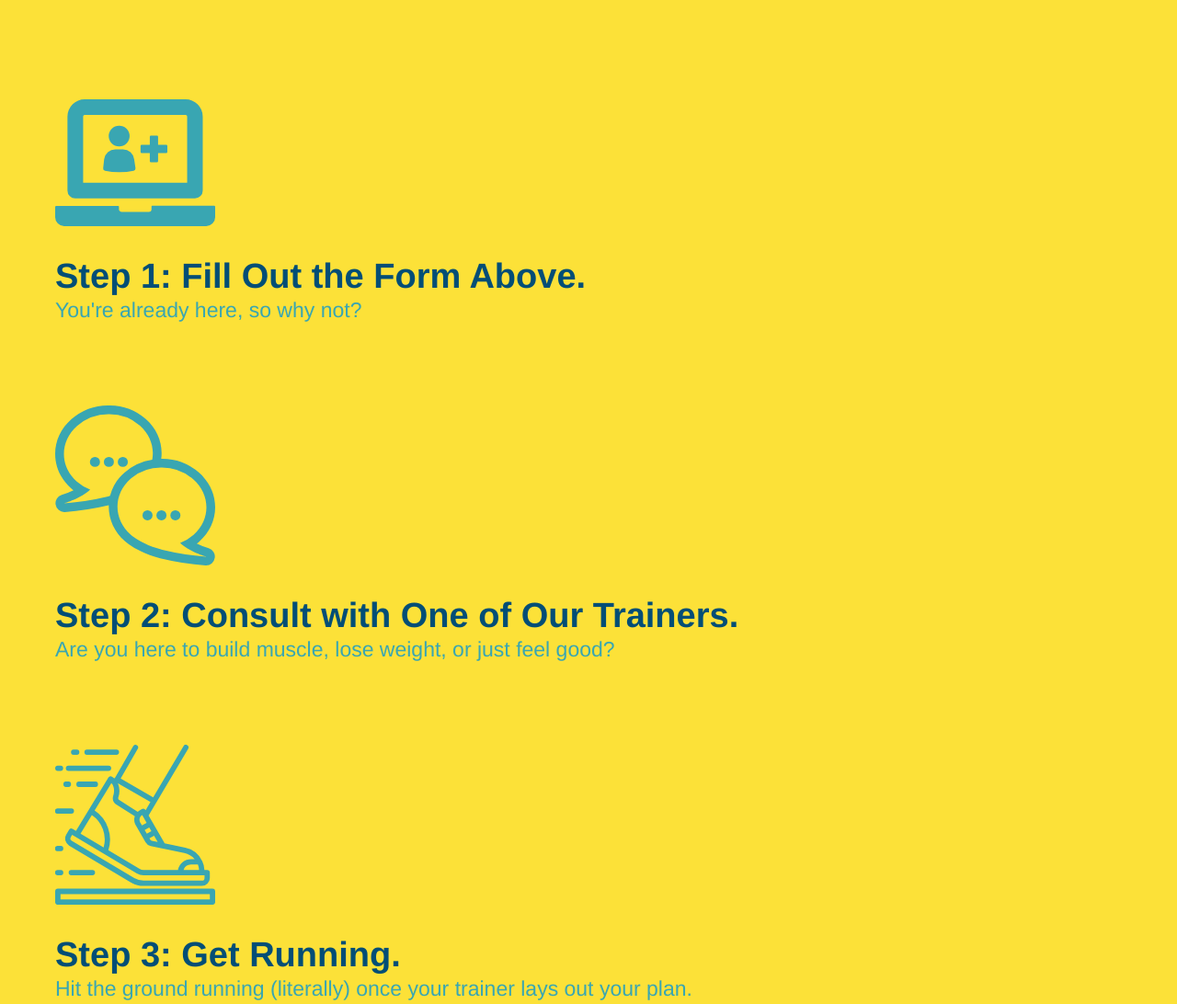
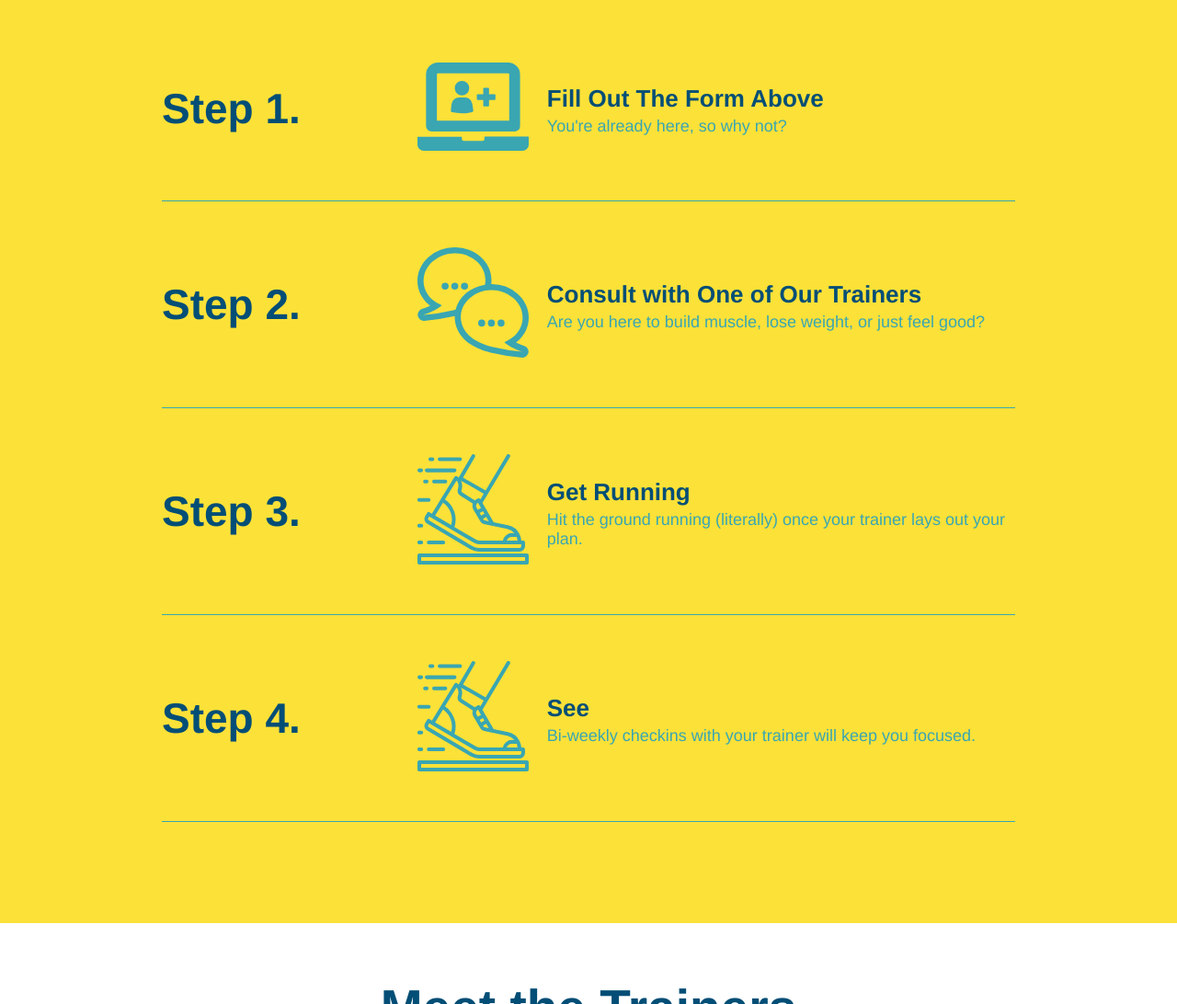
Before and after one commit to MisterGarak/run-buddy, a plain HTML site: page index.html in a window 1280 px wide. Shown: the part 1260-2352 px from the top of the page at 92% size. Drawn offline with Linux system fonts and the light colour scheme.

Commit message:
added flexbox to the steps

```diff
--- a/assets/css/style.css
+++ b/assets/css/style.css
@@ -189,28 +189,52 @@ section {
 	border-color: #39a6b2;
 }
 
-.steps div {
-	margin-bottom: 80px;
+.step {
+	margin: 50px auto;
+	padding-bottom: 50px;
+	width: 80%;
+	border-bottom: 1px solid #39a6b2;
+	display: flex;
+	flex-wrap: wrap;
+	align-items: center;
+	justify-content: space-between;
 }
 
-.steps img {
-	width: 15%;
-	margin: 10px 0;
+.step h3 {
+	color: #024e76;
+	font-size: 46px;
+	flex: 1 30%;
 }
 
-.steps h3 {
-	color: #024e76;
-	font-size: 46px;
-	margin-top: 10px;
+.step-text {
+	flex: 12;
 }
 
-.steps p {
+.step-text p {
 	color: #39a6b2;
-	font-size: 23px;
+	font-size: 18px;
 }
 
-.steps span {
-	font-size: 38px;
+.step-text h4 {
+	font-size: 26px;
+	line-height: 1.5;
+	color: #024e76;
+}
+
+.step-info {
+	flex: 2 70%;
+	display: flex;
+	flex-wrap: wrap;
+	align-items: center;
+}
+
+.step-img {
+	flex: 1 12%;
+	margin-right: 20px;
+}
+
+.step img {
+	max-width: 100%;
 }
 
 /* What You Do Styles End */
--- a/index.html
+++ b/index.html
@@ -108,28 +108,56 @@
             <h2 class="section-title secondary-border">What You Do</h2>
         </div>
 
-        <div>
-            <img src="./assets/images/step-1.svg" alt="">
-            <h3><span>Step 1: Fill Out the Form Above.</span></h3>
-            <p>You're already here, so why not?</p>
+        <div class="step">
+            <h3>Step 1.</h3>
+            <div class="step-info">
+                <div class="step-img">
+                    <img src="./assets/images/step-1.svg" alt="" />
+                </div>
+                <div class="step-text">
+                    <h4>Fill Out The Form Above</h4>
+                    <p>You're already here, so why not?</p>
+                </div>
+            </div>
         </div>
 
-        <div>
-            <img src="./assets/images/step-2.svg" alt="" />
-            <h3><span>Step 2: Consult with One of Our Trainers.</span></h3>
-            <p>Are you here to build muscle, lose weight, or just feel good?</p>
+        <div class="step">
+            <h3>Step 2.</h3>
+            <div class="step-info">
+                <div class="step-img">
+                    <img src="./assets/images/step-2.svg" alt="" />
+                </div>
+                <div class="step-text">
+                    <h4>Consult with One of Our Trainers</h4>
+                    <p>Are you here to build muscle, lose weight, or just feel good?</p>
+                </div>
+            </div>
         </div>
 
-        <div>
-            <img src="./assets/images/step-3.svg" alt="" />
-            <h3><span>Step 3: Get Running.</span></h3>
-            <p>Hit the ground running (literally) once your trainer lays out your plan.</p>
+        <div class="step">
+            <h3>Step 3.</h3>
+            <div class="step-info">
+                <div class="step-img">
+                    <img src="./assets/images/step-3.svg" alt="" />
+                </div>
+                <div class="step-text">
+                    <h4>Get Running</h4>
+                    <p>Hit the ground running (literally) once your trainer lays out your plan.</p>
+                </div>
+            </div>
         </div>
 
-        <div>
-            <img src="./assets/images/step-4.svg" alt="" />
-            <h3><span>Step 4: See Results.</span></h3>
-            <p>Bi-weekly checkins with your trainer will keep you focused</p>
+        <div class="step">
+            <h3>Step 4.</h3>
+            <div class="step-info">
+                <div class="step-img">
+                    <img src="./assets/images/step-3.svg" alt="" />
+                </div>
+                <div class="step-text">
+                    <h4>See</h4>
+                    <p>Bi-weekly checkins with your trainer will keep you focused.</p>
+                </div>
+            </div>
         </div>
     </section>
 
```
